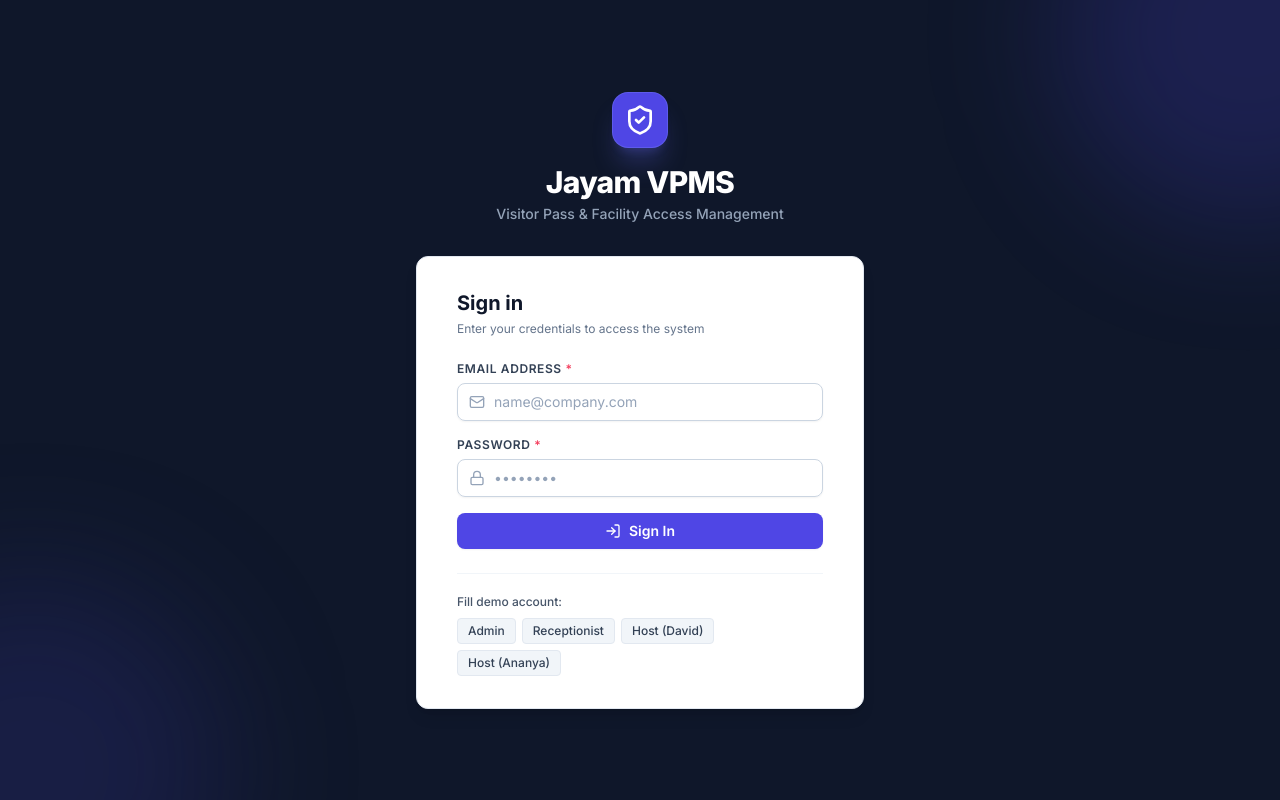
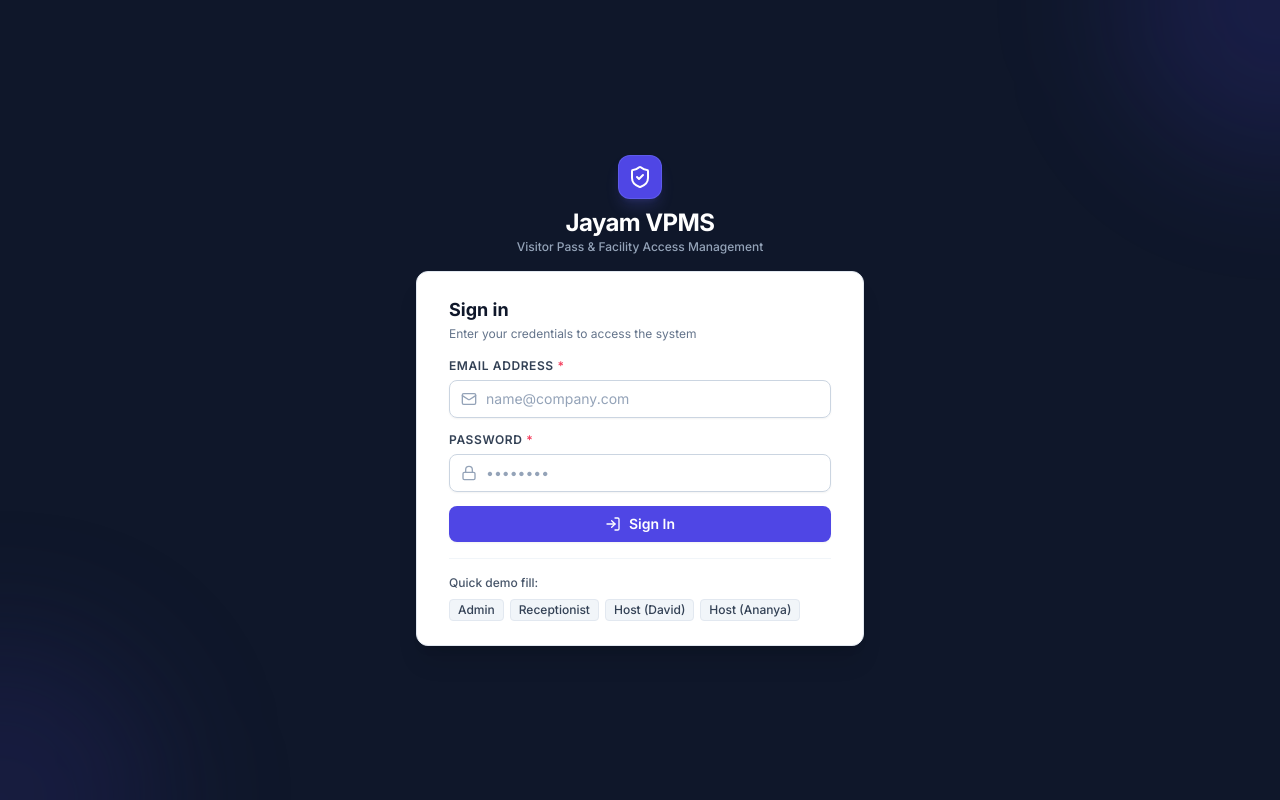
Before and after one commit to AinzAmour/Jayam-VPMS, a React (Vite) app in the folder client/: page /login in a window 1280 px wide. Built offline with nearby package versions, Linux system fonts and the light colour scheme.

Commit message:
fix(ui): optimize layout, vertical viewport height, and sidebar for 720p screens

```diff
--- a/client/src/layouts/AppLayout.jsx
+++ b/client/src/layouts/AppLayout.jsx
@@ -70,29 +70,29 @@ export const AppLayout = () => {
   };
 
   return (
-    <div className="min-h-screen flex bg-surface-bg">
+    <div className="h-screen flex bg-surface-bg overflow-hidden">
       {/* Desktop Sidebar */}
-      <aside className="hidden lg:flex lg:flex-col lg:w-64 bg-slate-900 border-r border-slate-800 text-slate-300 select-none">
+      <aside className="hidden lg:flex lg:flex-col lg:w-64 h-screen sticky top-0 bg-slate-900 border-r border-slate-800 text-slate-300 select-none shrink-0">
         {/* Brand Header */}
-        <div className="h-16 flex items-center gap-3 px-6 bg-slate-950/70 border-b border-slate-800/80">
-          <div className="w-9 h-9 rounded-xl bg-indigo-600 flex items-center justify-center text-white shadow-sm">
-            <ShieldCheck className="w-5 h-5" />
+        <div className="h-14 flex items-center gap-3 px-5 bg-slate-950/70 border-b border-slate-800/80 shrink-0">
+          <div className="w-8 h-8 rounded-lg bg-indigo-600 flex items-center justify-center text-white shadow-sm">
+            <ShieldCheck className="w-4 h-4" />
           </div>
           <div>
-            <h1 className="font-bold text-white tracking-tight text-base leading-none">JAYAM VPMS</h1>
-            <p className="text-[10px] text-slate-400 font-medium tracking-wider mt-1">VISITOR MANAGEMENT</p>
+            <h1 className="font-bold text-white tracking-tight text-sm leading-none">JAYAM VPMS</h1>
+            <p className="text-[9px] text-slate-400 font-medium tracking-wider mt-1">VISITOR MANAGEMENT</p>
           </div>
         </div>
 
         {/* Role Badge Section */}
-        <div className="px-5 py-4 border-b border-slate-800/60 bg-slate-900/40">
+        <div className="px-4 py-3 border-b border-slate-800/60 bg-slate-900/40 shrink-0">
           <div className="flex items-center gap-3">
-            <div className="w-10 h-10 rounded-full bg-indigo-900/80 border border-indigo-700/60 text-indigo-300 font-bold flex items-center justify-center text-sm shrink-0">
+            <div className="w-9 h-9 rounded-full bg-indigo-900/80 border border-indigo-700/60 text-indigo-300 font-bold flex items-center justify-center text-xs shrink-0">
               {getInitials(user?.fullName)}
             </div>
             <div className="overflow-hidden">
-              <p className="font-semibold text-white text-sm truncate">{user?.fullName}</p>
-              <span className={`inline-block px-2 py-0.5 rounded text-[10px] font-bold border uppercase tracking-wider mt-1 ${roleColors[role] || 'bg-slate-700 text-white'}`}>
+              <p className="font-semibold text-white text-xs truncate">{user?.fullName}</p>
+              <span className={`inline-block px-2 py-0.5 rounded text-[9px] font-bold border uppercase tracking-wider mt-0.5 ${roleColors[role] || 'bg-slate-700 text-white'}`}>
                 {role}
               </span>
             </div>
@@ -100,20 +100,19 @@ export const AppLayout = () => {
         </div>
 
         {/* Nav Links */}
-        <nav className="flex-1 px-3 py-4 space-y-1 overflow-y-auto">
-          <div className="px-3 pb-2 text-[10px] font-bold uppercase tracking-wider text-slate-500">
+        <nav className="flex-1 px-3 py-3 space-y-1 overflow-y-auto min-h-0">
+          <div className="px-3 pb-1.5 text-[9px] font-bold uppercase tracking-wider text-slate-500">
             Main Menu
           </div>
           {navItems.map((item) => {
             const Icon = item.icon;
-            const isActive = location.pathname.startsWith(item.to);
 
             return (
               <NavLink
                 key={item.to}
                 to={item.to}
                 className={({ isActive: active }) =>
-                  `flex items-center gap-3 px-3.5 py-2.5 rounded-xl text-sm font-medium transition-all duration-150 ${
+                  `flex items-center gap-2.5 px-3 py-2 rounded-lg text-xs font-medium transition-all duration-150 ${
                     active
                       ? 'bg-indigo-600 text-white shadow-sm font-semibold'
                       : 'text-slate-300 hover:text-white hover:bg-slate-800/60'
@@ -128,10 +127,10 @@ export const AppLayout = () => {
         </nav>
 
         {/* Bottom Logout */}
-        <div className="p-4 border-t border-slate-800/80 bg-slate-950/40">
+        <div className="p-3 border-t border-slate-800/80 bg-slate-950/40 shrink-0">
           <button
             onClick={handleLogout}
-            className="w-full flex items-center justify-center gap-2 px-4 py-2 text-xs font-semibold text-rose-400 hover:text-white hover:bg-rose-600/20 border border-rose-500/20 rounded-xl transition-all duration-150"
+            className="w-full flex items-center justify-center gap-2 px-3 py-2 text-xs font-semibold text-rose-400 hover:text-white hover:bg-rose-600/20 border border-rose-500/20 rounded-lg transition-all duration-150"
           >
             <LogOut className="w-4 h-4" />
             <span>Sign Out</span>
@@ -146,14 +145,14 @@ export const AppLayout = () => {
             className="fixed inset-0 bg-slate-900/60 backdrop-blur-sm"
             onClick={() => setMobileMenuOpen(false)}
           />
-          <div className="relative flex flex-col w-72 max-w-full bg-slate-900 text-slate-300 z-10 shadow-2xl">
+          <div className="relative flex flex-col w-72 max-w-full bg-slate-900 text-slate-300 z-10 shadow-2xl h-full">
             {/* Header */}
-            <div className="h-16 flex items-center justify-between px-5 bg-slate-950 border-b border-slate-800">
+            <div className="h-14 flex items-center justify-between px-5 bg-slate-950 border-b border-slate-800 shrink-0">
               <div className="flex items-center gap-2.5">
                 <div className="w-8 h-8 rounded-lg bg-indigo-600 flex items-center justify-center text-white">
                   <ShieldCheck className="w-4 h-4" />
                 </div>
-                <span className="font-bold text-white text-base">JAYAM VPMS</span>
+                <span className="font-bold text-white text-sm">JAYAM VPMS</span>
               </div>
               <button
                 onClick={() => setMobileMenuOpen(false)}
@@ -164,7 +163,7 @@ export const AppLayout = () => {
             </div>
 
             {/* Profile */}
-            <div className="p-4 border-b border-slate-800">
+            <div className="p-4 border-b border-slate-800 shrink-0">
               <p className="font-semibold text-white text-sm">{user?.fullName}</p>
               <span className={`inline-block px-2 py-0.5 rounded text-[10px] font-bold border uppercase tracking-wider mt-1 ${roleColors[role]}`}>
                 {role}
@@ -172,7 +171,7 @@ export const AppLayout = () => {
             </div>
 
             {/* Nav */}
-            <nav className="flex-1 px-3 py-4 space-y-1">
+            <nav className="flex-1 px-3 py-3 space-y-1 overflow-y-auto">
               {navItems.map((item) => {
                 const Icon = item.icon;
                 return (
@@ -181,7 +180,7 @@ export const AppLayout = () => {
                     to={item.to}
                     onClick={() => setMobileMenuOpen(false)}
                     className={({ isActive }) =>
-                      `flex items-center gap-3 px-3 py-2.5 rounded-xl text-sm font-medium ${
+                      `flex items-center gap-3 px-3 py-2 rounded-lg text-sm font-medium ${
                         isActive
                           ? 'bg-indigo-600 text-white font-semibold'
                           : 'text-slate-300 hover:text-white hover:bg-slate-800'
@@ -196,10 +195,10 @@ export const AppLayout = () => {
             </nav>
 
             {/* Logout */}
-            <div className="p-4 border-t border-slate-800">
+            <div className="p-3 border-t border-slate-800 shrink-0">
               <button
                 onClick={handleLogout}
-                className="w-full flex items-center justify-center gap-2 px-4 py-2 text-xs font-semibold text-rose-400 border border-rose-500/30 rounded-xl"
+                className="w-full flex items-center justify-center gap-2 px-4 py-2 text-xs font-semibold text-rose-400 border border-rose-500/30 rounded-lg"
               >
                 <LogOut className="w-4 h-4" />
                 <span>Sign Out</span>
@@ -210,9 +209,9 @@ export const AppLayout = () => {
       )}
 
       {/* Main Content Area */}
-      <div className="flex-1 flex flex-col min-w-0 overflow-hidden">
+      <div className="flex-1 flex flex-col min-w-0 h-screen overflow-hidden">
         {/* Top Navbar */}
-        <header className="h-16 bg-white border-b border-slate-200/80 px-4 sm:px-8 flex items-center justify-between sticky top-0 z-20">
+        <header className="h-14 bg-white border-b border-slate-200/80 px-4 sm:px-6 flex items-center justify-between shrink-0 z-20">
           <div className="flex items-center gap-3">
             <button
               onClick={() => setMobileMenuOpen(true)}
@@ -242,7 +241,7 @@ export const AppLayout = () => {
               </Button>
             )}
             <div className="flex items-center gap-2 pl-3 border-l border-slate-200">
-              <div className="w-8 h-8 rounded-full bg-indigo-50 border border-indigo-200 text-indigo-700 font-bold flex items-center justify-center text-xs">
+              <div className="w-7 h-7 rounded-full bg-indigo-50 border border-indigo-200 text-indigo-700 font-bold flex items-center justify-center text-xs">
                 {getInitials(user?.fullName)}
               </div>
               <div className="hidden md:block text-left">
@@ -254,7 +253,7 @@ export const AppLayout = () => {
         </header>
 
         {/* Main Routed Page Content */}
-        <main className="flex-1 p-4 sm:p-8 overflow-y-auto max-w-7xl w-full mx-auto">
+        <main className="flex-1 p-4 sm:p-6 overflow-y-auto max-w-7xl w-full mx-auto">
           <Outlet />
         </main>
       </div>
--- a/client/src/pages/AdminDashboardPage.jsx
+++ b/client/src/pages/AdminDashboardPage.jsx
@@ -43,18 +43,18 @@ export const AdminDashboardPage = () => {
   };
 
   return (
-    <div className="space-y-8">
+    <div className="space-y-6">
       {/* Top Banner */}
-      <div className="flex flex-col sm:flex-row sm:items-center justify-between gap-4 bg-white p-6 rounded-xl border border-slate-200 shadow-sm">
+      <div className="flex flex-col sm:flex-row sm:items-center justify-between gap-4 bg-white p-5 rounded-xl border border-slate-200 shadow-sm">
         <div>
           <h2 className="text-2xl font-bold text-slate-900">Visitor Overview</h2>
           <p className="text-xs text-slate-500 mt-1">Today's visitor activity and site access</p>
         </div>
         <div className="flex items-center gap-2">
-          <Button variant="secondary" size="sm" icon={FileSpreadsheet} onClick={() => navigate('/admin/reports')}>
-            View Reports
+          <Button variant="secondary" size="sm" icon={UserCheck} onClick={() => navigate('/admin/users')}>
+            User Accounts
           </Button>
-          <Button variant="primary" size="sm" icon={UserPlus} onClick={() => navigate('/admin/employees')}>
+          <Button variant="primary" size="sm" icon={Users} onClick={() => navigate('/admin/employees')}>
             Staff Directory
           </Button>
         </div>
--- a/client/src/pages/AdminReportsPage.jsx
+++ b/client/src/pages/AdminReportsPage.jsx
@@ -94,9 +94,9 @@ export const AdminReportsPage = () => {
   };
 
   return (
-    <div className="space-y-8">
+    <div className="space-y-6">
       {/* Top Header & Filter Controls */}
-      <div className="bg-white p-6 rounded-xl border border-slate-200 shadow-sm space-y-6">
+      <div className="bg-white p-5 rounded-xl border border-slate-200 shadow-sm space-y-5">
         <div className="flex flex-col sm:flex-row sm:items-center justify-between gap-4">
           <div>
             <h2 className="text-2xl font-bold text-slate-900">Visitor Reports</h2>
--- a/client/src/pages/EmployeeDashboardPage.jsx
+++ b/client/src/pages/EmployeeDashboardPage.jsx
@@ -92,9 +92,9 @@ export const EmployeeDashboardPage = () => {
   const isLimitReached = pendingCount >= 3;
 
   return (
-    <div className="space-y-8">
+    <div className="space-y-6">
       {/* Header */}
-      <div className="flex flex-col sm:flex-row sm:items-center justify-between gap-4 bg-white p-6 rounded-xl border border-slate-200 shadow-sm">
+      <div className="flex flex-col sm:flex-row sm:items-center justify-between gap-4 bg-white p-5 rounded-xl border border-slate-200 shadow-sm">
         <div>
           <h2 className="text-2xl font-bold text-slate-900">Pending Visitor Requests</h2>
           <p className="text-xs text-slate-500 mt-1">
--- a/client/src/pages/LoginPage.jsx
+++ b/client/src/pages/LoginPage.jsx
@@ -55,35 +55,35 @@ export const LoginPage = () => {
   };
 
   return (
-    <div className="min-h-screen bg-slate-900 flex flex-col justify-center py-12 sm:px-6 lg:px-8 relative overflow-hidden">
+    <div className="min-h-screen bg-slate-900 flex items-center justify-center p-4 sm:p-6 relative overflow-hidden">
       {/* Background Decorative Gradients */}
-      <div className="absolute -top-40 -right-40 w-96 h-96 bg-indigo-600/20 rounded-full blur-3xl pointer-events-none" />
-      <div className="absolute -bottom-40 -left-40 w-96 h-96 bg-indigo-900/30 rounded-full blur-3xl pointer-events-none" />
+      <div className="absolute -top-40 -right-40 w-80 h-80 bg-indigo-600/15 rounded-full blur-3xl pointer-events-none" />
+      <div className="absolute -bottom-40 -left-40 w-80 h-80 bg-indigo-900/25 rounded-full blur-3xl pointer-events-none" />
 
-      {/* Header Branding */}
-      <div className="sm:mx-auto sm:w-full sm:max-w-md text-center z-10">
-        <div className="inline-flex items-center justify-center w-14 h-14 rounded-2xl bg-indigo-600 shadow-xl shadow-indigo-500/25 mb-4 border border-indigo-400/30">
-          <ShieldCheck className="w-8 h-8 text-white" />
+      <div className="w-full max-w-md z-10 space-y-4">
+        {/* Header Branding */}
+        <div className="text-center">
+          <div className="inline-flex items-center justify-center w-11 h-11 rounded-xl bg-indigo-600 shadow-lg shadow-indigo-500/20 mb-2 border border-indigo-400/30">
+            <ShieldCheck className="w-6 h-6 text-white" />
+          </div>
+          <h2 className="text-2xl font-bold text-white tracking-tight">Jayam VPMS</h2>
+          <p className="text-xs text-slate-400 font-medium">Visitor Pass & Facility Access Management</p>
         </div>
-        <h2 className="text-3xl font-extrabold text-white tracking-tight">Jayam VPMS</h2>
-        <p className="mt-1 text-sm text-slate-400 font-medium">Visitor Pass & Facility Access Management</p>
-      </div>
 
-      {/* Main Card */}
-      <div className="mt-8 sm:mx-auto sm:w-full sm:max-w-md z-10 px-4 sm:px-0">
-        <div className="bg-white py-8 px-6 shadow-lg rounded-xl sm:px-10 border border-slate-200">
-          <div className="mb-6">
-            <h3 className="text-xl font-bold text-slate-900">Sign in</h3>
-            <p className="text-xs text-slate-500 mt-1">Enter your credentials to access the system</p>
+        {/* Main Card */}
+        <div className="bg-white py-6 px-5 sm:px-8 shadow-xl rounded-xl border border-slate-200">
+          <div className="mb-4">
+            <h3 className="text-lg font-bold text-slate-900">Sign in</h3>
+            <p className="text-xs text-slate-500 mt-0.5">Enter your credentials to access the system</p>
           </div>
 
           {errorMessage && (
-            <div className="mb-5 p-3 rounded-lg bg-rose-50 border border-rose-200 text-xs font-semibold text-rose-700">
+            <div className="mb-4 p-2.5 rounded-lg bg-rose-50 border border-rose-200 text-xs font-semibold text-rose-700">
               {errorMessage}
             </div>
           )}
 
-          <form onSubmit={handleLogin} className="space-y-4">
+          <form onSubmit={handleLogin} className="space-y-3.5">
             <Input
               label="Email address"
               name="email"
@@ -112,7 +112,7 @@ export const LoginPage = () => {
               type="submit"
               variant="primary"
               size="md"
-              className="w-full mt-2 font-semibold"
+              className="w-full mt-1 font-semibold"
               icon={LogIn}
               isLoading={isLoading}
             >
@@ -121,36 +121,36 @@ export const LoginPage = () => {
           </form>
 
           {/* Discreet Demo Accounts Selector */}
-          <div className="mt-6 pt-5 border-t border-slate-100">
+          <div className="mt-4 pt-4 border-t border-slate-100">
             <div className="flex items-center justify-between text-xs text-slate-500 mb-2">
-              <span className="font-medium text-slate-600">Fill demo account:</span>
+              <span className="font-medium text-slate-600">Quick demo fill:</span>
             </div>
             <div className="flex flex-wrap gap-1.5">
               <button
                 type="button"
                 onClick={() => handleQuickLogin('admin@jayam.com')}
-                className="px-2.5 py-1 text-xs font-medium text-slate-700 bg-slate-100 hover:bg-slate-200 rounded border border-slate-200 transition-colors"
+                className="px-2 py-0.5 text-xs font-medium text-slate-700 bg-slate-100 hover:bg-slate-200 rounded border border-slate-200 transition-colors"
               >
                 Admin
               </button>
               <button
                 type="button"
                 onClick={() => handleQuickLogin('receptionist@jayam.com')}
-                className="px-2.5 py-1 text-xs font-medium text-slate-700 bg-slate-100 hover:bg-slate-200 rounded border border-slate-200 transition-colors"
+                className="px-2 py-0.5 text-xs font-medium text-slate-700 bg-slate-100 hover:bg-slate-200 rounded border border-slate-200 transition-colors"
               >
                 Receptionist
               </button>
               <button
                 type="button"
                 onClick={() => handleQuickLogin('david.chen@jayam.com')}
-                className="px-2.5 py-1 text-xs font-medium text-slate-700 bg-slate-100 hover:bg-slate-200 rounded border border-slate-200 transition-colors"
+                className="px-2 py-0.5 text-xs font-medium text-slate-700 bg-slate-100 hover:bg-slate-200 rounded border border-slate-200 transition-colors"
               >
                 Host (David)
               </button>
               <button
                 type="button"
                 onClick={() => handleQuickLogin('ananya.sharma@jayam.com')}
-                className="px-2.5 py-1 text-xs font-medium text-slate-700 bg-slate-100 hover:bg-slate-200 rounded border border-slate-200 transition-colors"
+                className="px-2 py-0.5 text-xs font-medium text-slate-700 bg-slate-100 hover:bg-slate-200 rounded border border-slate-200 transition-colors"
               >
                 Host (Ananya)
               </button>
--- a/client/src/pages/ReceptionistDashboardPage.jsx
+++ b/client/src/pages/ReceptionistDashboardPage.jsx
@@ -96,9 +96,9 @@ export const ReceptionistDashboardPage = () => {
   };
 
   return (
-    <div className="space-y-8">
+    <div className="space-y-6">
       {/* Top Banner */}
-      <div className="flex flex-col sm:flex-row sm:items-center justify-between gap-4 bg-white p-6 rounded-xl border border-slate-200 shadow-sm">
+      <div className="flex flex-col sm:flex-row sm:items-center justify-between gap-4 bg-white p-5 rounded-xl border border-slate-200 shadow-sm">
         <div>
           <h2 className="text-2xl font-bold text-slate-900">Visitor Desk</h2>
           <p className="text-xs text-slate-500 mt-1">Today's arrivals, check-in queue, and visitor departures</p>
--- a/client/src/pages/VisitorRegistrationPage.jsx
+++ b/client/src/pages/VisitorRegistrationPage.jsx
@@ -141,9 +141,9 @@ export const VisitorRegistrationPage = () => {
   };
 
   return (
-    <div className="max-w-4xl mx-auto space-y-8">
+    <div className="max-w-4xl mx-auto space-y-6">
       {/* Header */}
-      <div className="bg-white p-6 rounded-xl border border-slate-200 shadow-sm">
+      <div className="bg-white p-5 rounded-xl border border-slate-200 shadow-sm">
         <h2 className="text-2xl font-bold text-slate-900">Register Visitor</h2>
         <p className="text-xs text-slate-500 mt-1">
           Register a visitor, choose a host, and schedule their visit.
```
